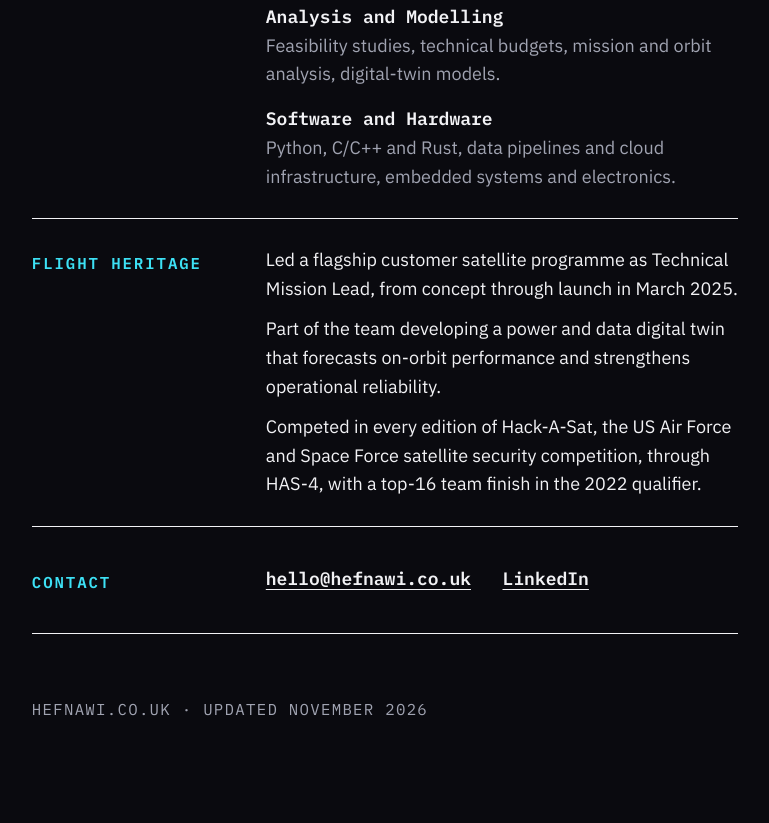
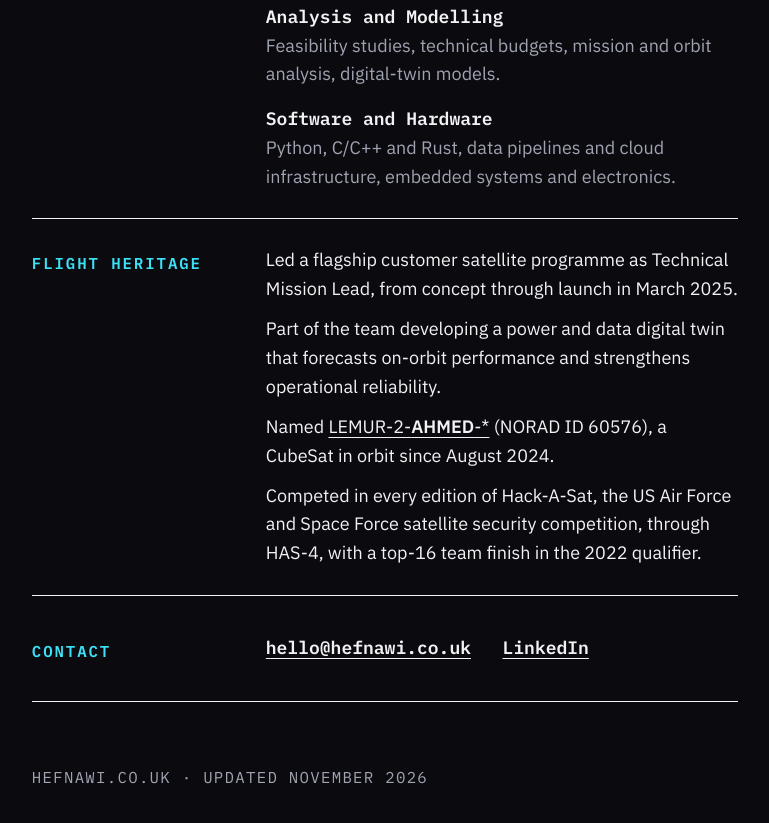
Before and after one commit to hefnawi/hefnawi-uk, a plain HTML site: page index.html in a window 1280 px wide. Shown: the part 631-1454 px from the top of the page, without its empty margins (255-1024 px from the left). Before the commit the page ends 1407 px from the top, so only its background shows below. Drawn offline with Linux system fonts and the light colour scheme.

Commit message:
feat: add my satellite link

```diff
--- a/index.html
+++ b/index.html
@@ -68,6 +68,7 @@
         <ul>
           <li>Led a flagship customer satellite programme as Technical Mission Lead, from concept through launch in March 2025.</li>
           <li>Part of the team developing a power and data digital twin that forecasts on-orbit performance and strengthens operational reliability.</li>
+          <li>Named <a href="https://www.n2yo.com/satellite/?s=60576">LEMUR-2-<strong>AHMED</strong>-*</a> (NORAD ID 60576), a CubeSat in orbit since August 2024.</li>
           <li>Competed in every edition of Hack-A-Sat, the US Air Force and Space Force satellite security competition, through HAS-4, with a top-16 team finish in the 2022 qualifier.</li>
         </ul>
       </section>
```
